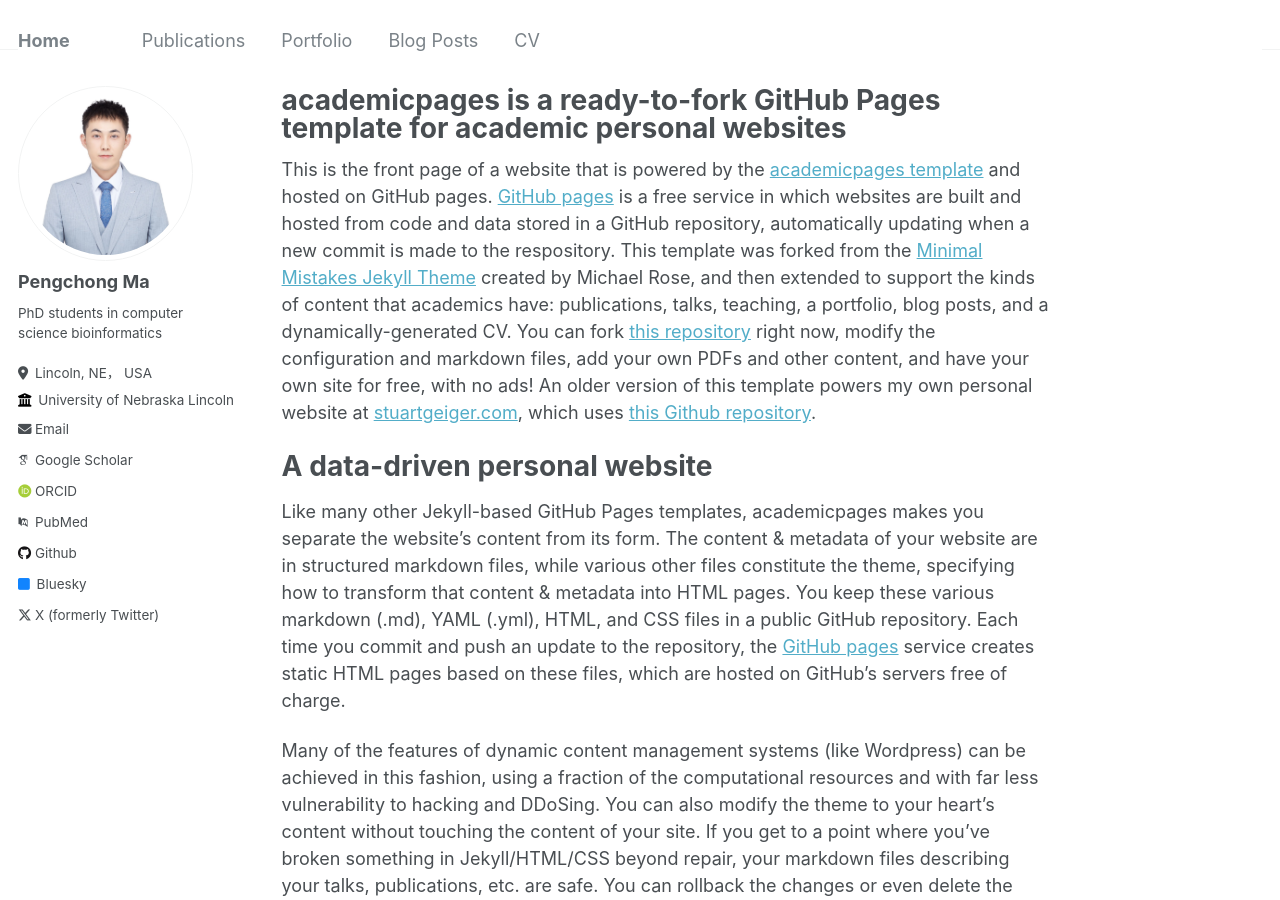
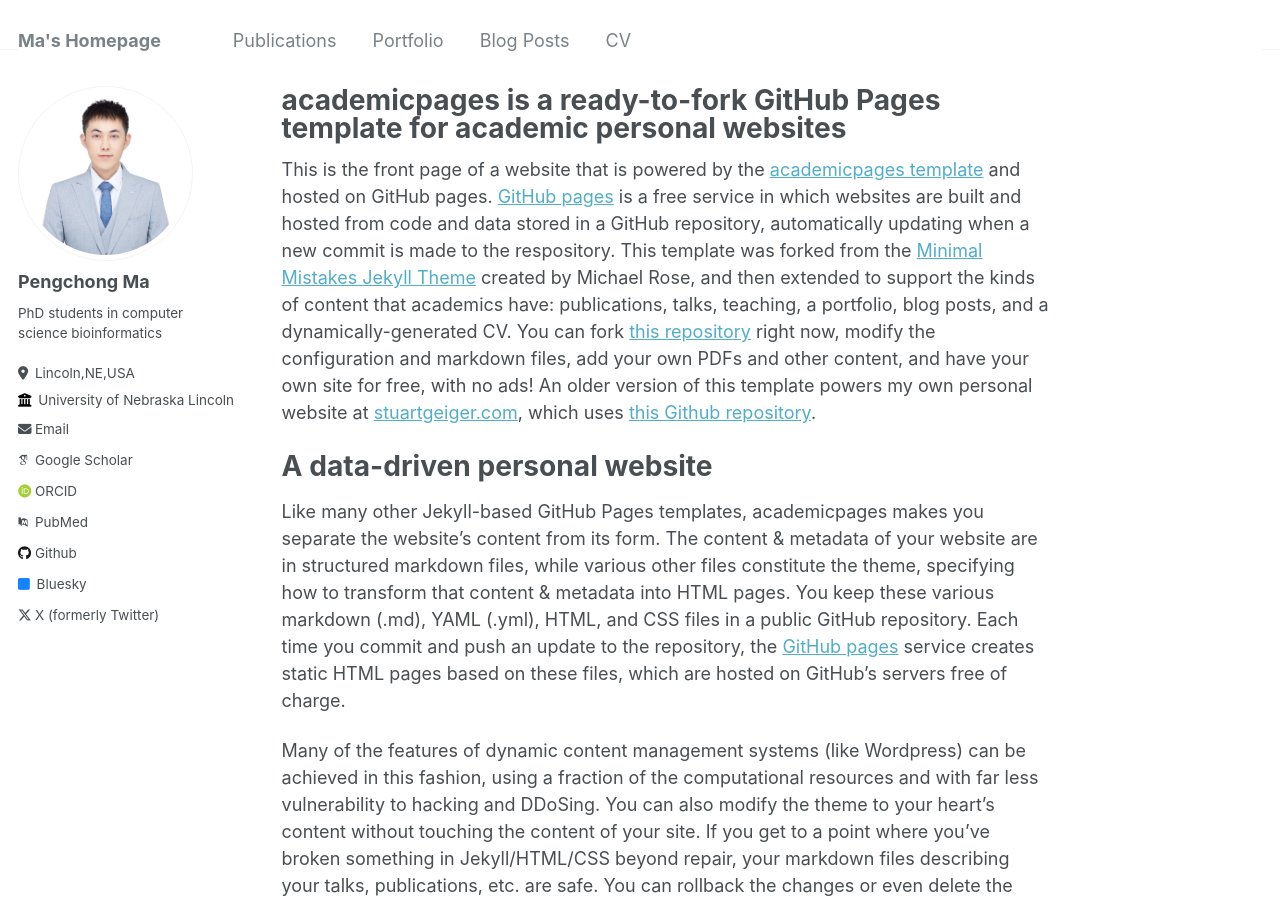
Before and after one commit to mpckkk/mapengchong.github.io, a Jekyll site: the page built from _pages/about.md, in a window 1280 px wide and 900 px high. Built offline with Jekyll 4.4.1, drawn with Linux system fonts in a browser that asks for light colours; some web fonts are replaced.

Commit message:
Update _config.yml

```diff
--- a/_config.yml
+++ b/_config.yml
@@ -8,9 +8,9 @@
 
 # Basic Site Settings
 locale                   : "en-US"
-title                    : "Home"
+title                    : "Ma's Homepage"
 title_separator          : "-"
-name                     : &name "Pengchong Ma"
+name                     : "Pengchong Ma"
 description              : &description "personal description"
 url                      : https://academicpages.github.io/
 baseurl                  : "" # the subpath of your site, e.g. "/blog"
@@ -25,7 +25,7 @@ author:
   name             : "Pengchong Ma"
   pronouns         : # example: "He/him"
   bio              : "PhD students in computer science bioinformatics"
-  location         : "Lincoln, NE， USA"
+  location         : "Lincoln,NE,USA"
   employer         : "University of Nebraska Lincoln"
   uri              : # URL
   email            : "pma5@unl.edu"
```
